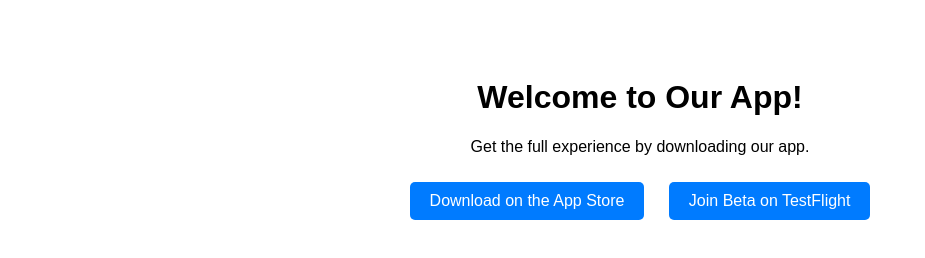
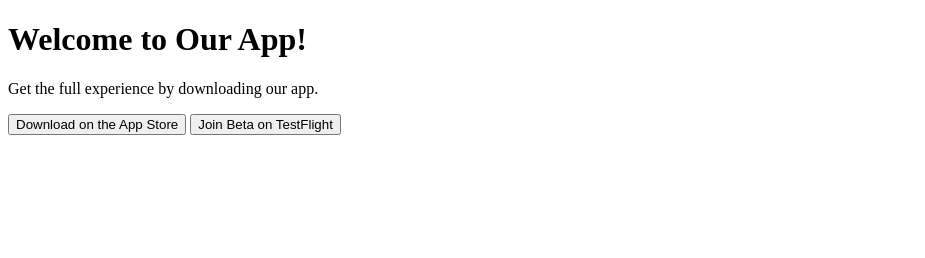
Before and after one commit to anitakr/anitakr.github.io, a plain HTML site: page path/to/content/apps.html in a window 1280 px wide. Shown: the whole page, without its empty margins (0-925 px from the left). Drawn offline with Linux system fonts and the light colour scheme.

Commit message:
Update apps.html

```diff
--- a/path/to/content/apps.html
+++ b/path/to/content/apps.html
@@ -2,9 +2,17 @@
 <html>
 <head>
     <script type="text/javascript">
+        // Function to copy text to clipboard
+        function copyToClipboard(text) {
+            navigator.clipboard.writeText(text).then(function() {
+                console.log('Text successfully copied');
+            }).catch(function(err) {
+                console.error('Error in copying text: ', err);
+            });
+        }
+
         // Function to check for 'special' query parameter
         function hasSpecialQueryParam() {
-            navigator.clipboard.writeText("test");
             var params = new URLSearchParams(window.location.search);
             return params.has('special');
         }
@@ -20,46 +28,20 @@
         storeSpecialCode();
 
         // Redirect to the App Store or Google Play based on the device
-        function redirectToAppStore() {
-            var userAgent = navigator.userAgent || navigator.vendor || window.opera;
-            if (/iPad|iPhone|iPod/.test(userAgent) && !window.MSStream) {
-                // Apple App Store Link
-                window.location.href = 'https://apps.apple.com/app/idYOUR_APPLE_APP_ID';
-            } else {
-                // Google Play Store Link
-                window.location.href = 'https://play.google.com/store/apps/details?id=YOUR_ANDROID_APP_ID';
-            }
+        // and copy to clipboard
+        function redirectToAppStoreAndCopy(text, url) {
+            copyToClipboard(text);
+            window.location.href = url;
         }
     </script>
     <title>Download Our App</title>
-    <style>
-        body {
-            font-family: Arial, sans-serif;
-            text-align: center;
-            padding-top: 50px;
-        }
-
-        .button {
-            display: inline-block;
-            padding: 10px 20px;
-            margin: 10px;
-            background-color: #007bff;
-            color: white;
-            text-decoration: none;
-            border-radius: 5px;
-        }
-
-        .button:hover {
-            background-color: #0056b3;
-        }
-    </style>
-
+    <!-- existing style -->
 </head>
 <body>
     <h1>Welcome to Our App!</h1>
     <p>Get the full experience by downloading our app.</p>
 
-    <a href="https://apps.apple.com/app/1596077029" class="button">Download on the App Store</a>
-    <a href="https://testflight.apple.com/join/xNQd94zo" class="button">Join Beta on TestFlight</a>
+    <button onclick="redirectToAppStoreAndCopy('Your text to copy', 'https://apps.apple.com/app/1596077029')" class="button">Download on the App Store</button>
+    <button onclick="redirectToAppStoreAndCopy('Your text to copy', 'https://testflight.apple.com/join/xNQd94zo')" class="button">Join Beta on TestFlight</button>
 </body>
 </html>
```
